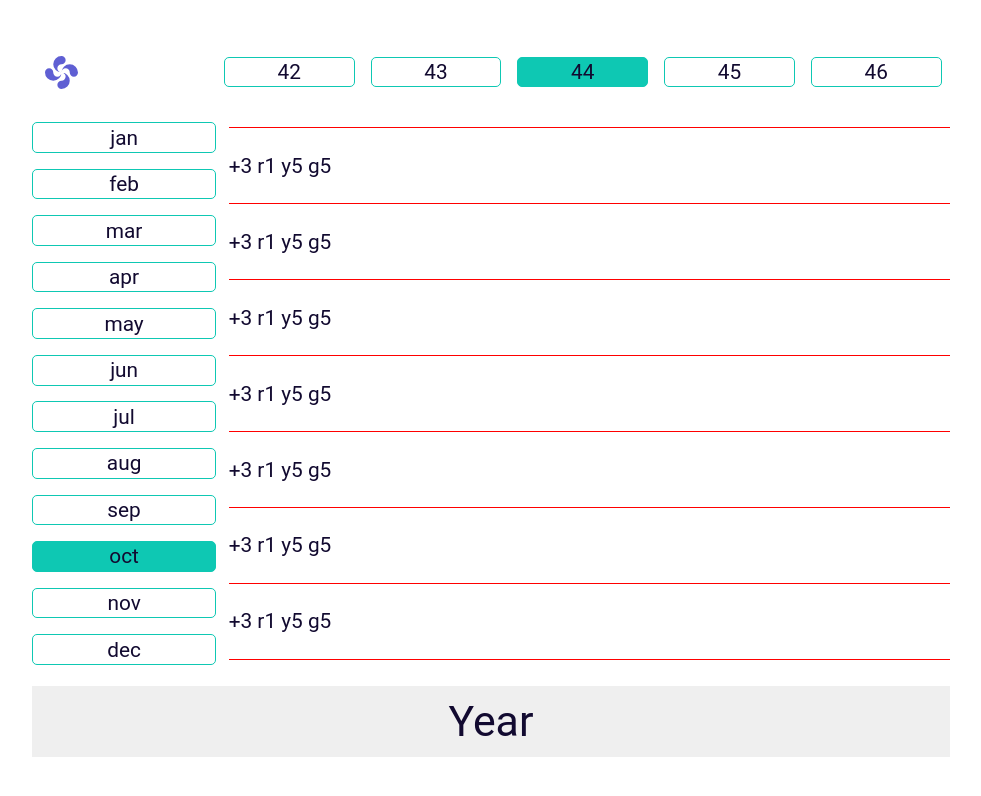
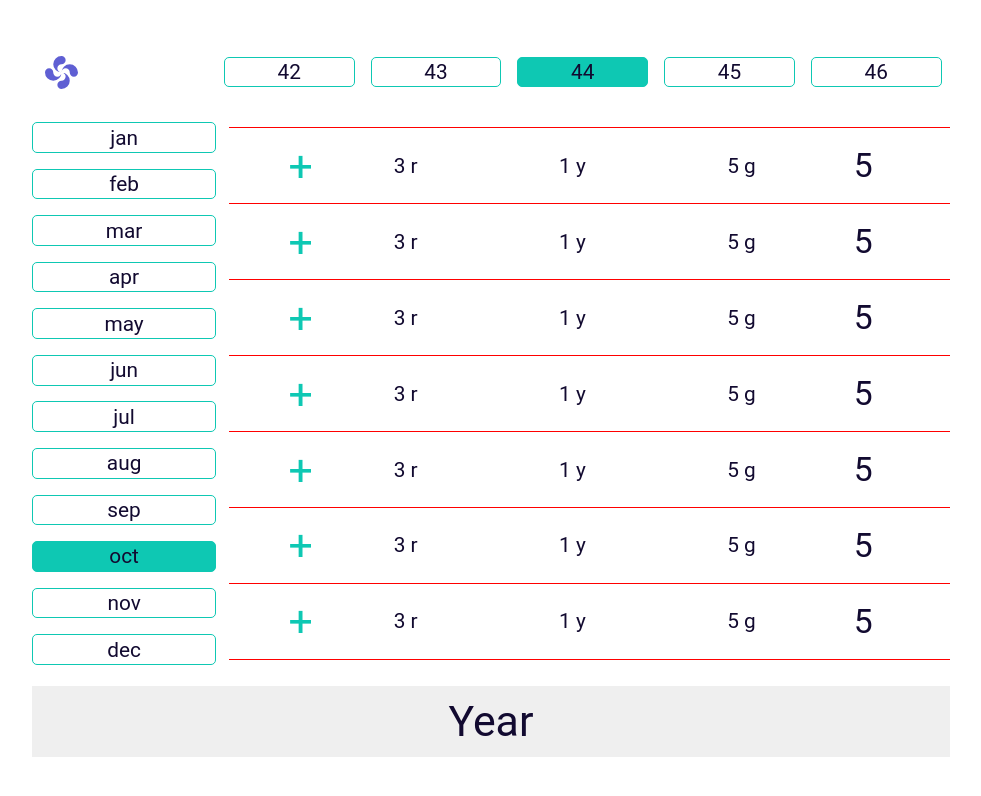
Before and after one commit to WilliamBarela/zentzu-frontend, a React (Create React App) app: page /dashboard in a window 1280 px wide. Shown: the top 796 px of the page, without its empty margins (149-1130 px from the left). Built offline with nearby package versions, Linux system fonts and the light colour scheme.

Commit message:
add more css to style day content

```diff
--- a/src/components/Dashboard.js
+++ b/src/components/Dashboard.js
@@ -64,7 +64,9 @@ function DayView(props){
           <li>5 g</li>
         </ul>
       </div>
-      <div className="day">5</div>
+      <div className="day-card">
+        <a href="#">5</a>
+      </div>
     </div>
   )
 }
--- a/src/css/dashboard.css
+++ b/src/css/dashboard.css
@@ -94,7 +94,7 @@
   padding-top: var(--h6-font-size);
 }
 
-.current-week-card ul {
+.current-week-card > ul {
   display: flex;
   flex-direction: column;
   align-content: stretch;
@@ -116,25 +116,50 @@
 }
 
 .add-task-card {
+  flex: 0 0 20%;
+  text-align: center;
+  font-size: var(--h1-font-size);
+}
+
+.add-task-card span {
+  color: var(--c146-3x4-4);
 }
 
 .day-view-card {
   display: flex;
+  flex: 0 0 80%;
   flex-direction: row;
-}
-
-.task-summary-card {
-  display: flex;
+  justify-content: space-between;
 }
 
 .task-summary-card {
   display: flex;
   flex-direction: row;
+  flex: 0 0 70%;
+  padding: 0 var(--h4-font-size);
 }
 
-ul.task-list {
+.task-summary-card ul {
   display: flex;
   flex-direction: row;
+  align-content: stretch;
+  align-items: center;
+  justify-content: space-between;
+  height: 100%;
+  width: 100%;
+  list-style-type: none;
+}
+
+.task-summary-card ul li {
+}
+
+.day-card {
+  flex: 0 0 30%;
+  text-align: center;
+}
+
+.day-card a {
+  font-size: var(--h2-font-size);
 }
 
 .year-card{
```
